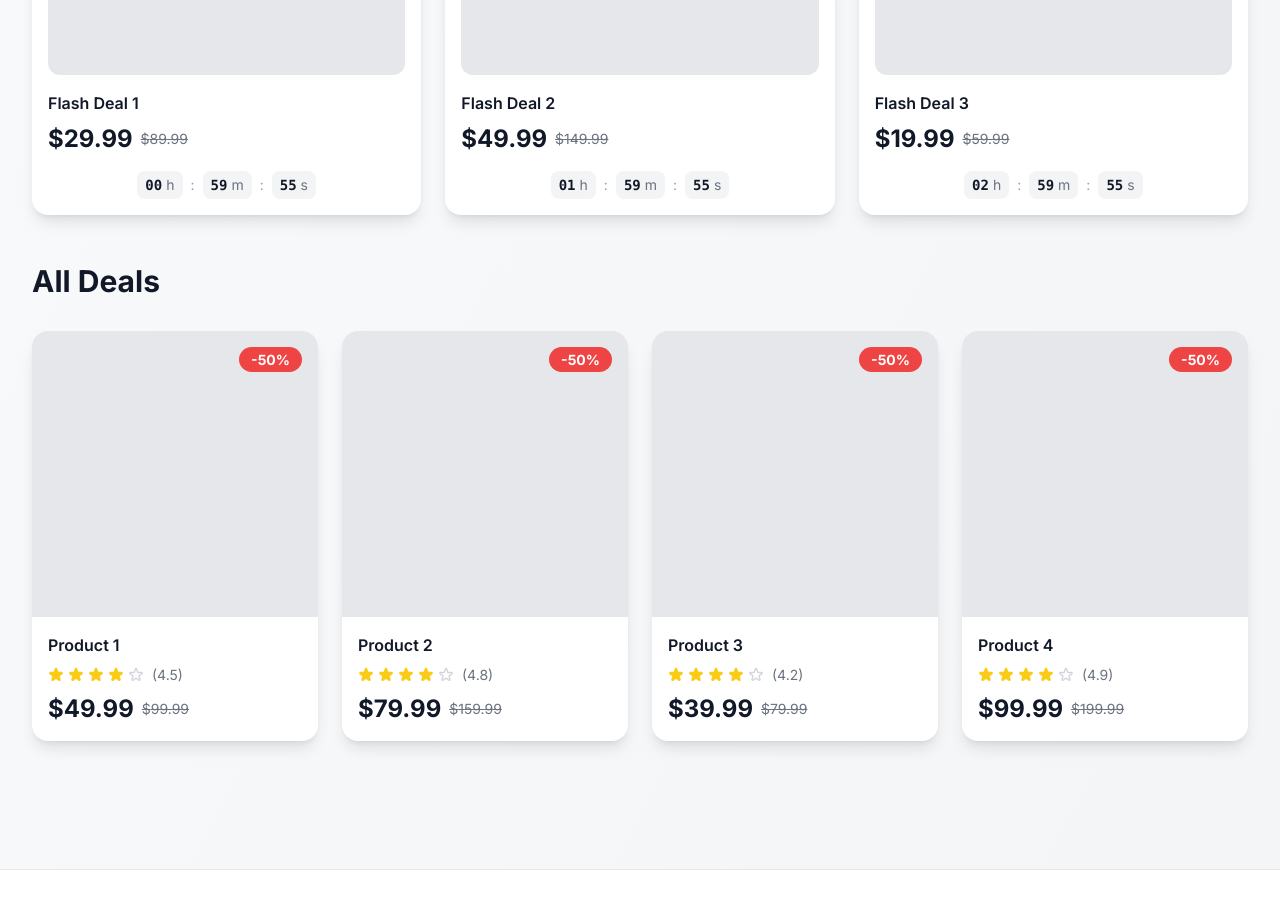
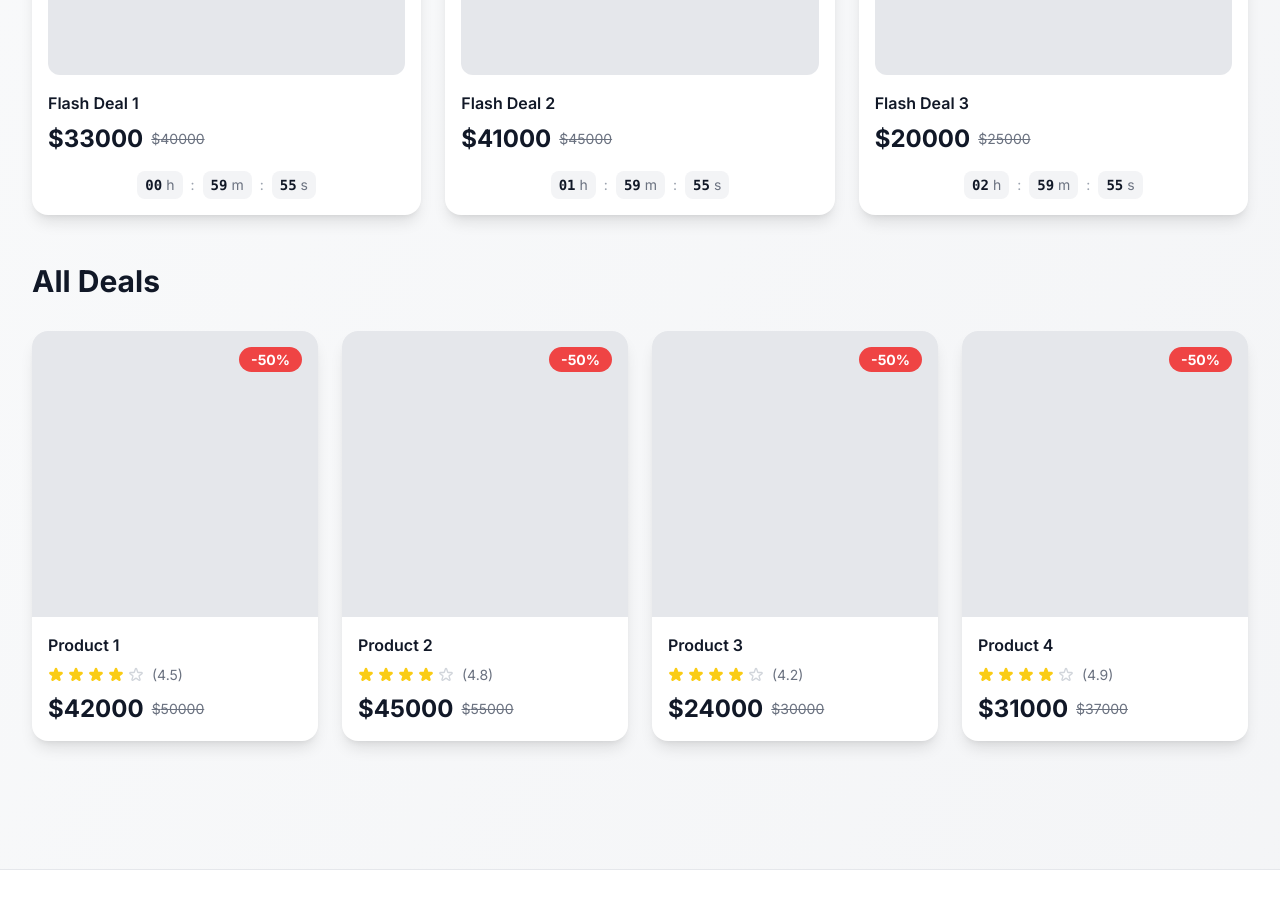
Before and after one commit to Demetrius-Ngadaya/THEMATH, a Next.js app: page /deals in a window 1280 px wide. Shown: the part 820-1736 px from the top of the page. Built offline with nearby package versions, Linux system fonts and the light colour scheme.

Commit message:
Update product and flash deal prices

```diff
--- a/src/app/deals/page.js
+++ b/src/app/deals/page.js
@@ -14,19 +14,19 @@ export default function DealsPage() {
         // Simulate API call
         setTimeout(() => {
             setDeals([
-                { id: 1, name: "Product 1", price: 49.99, originalPrice: 99.99, discount: 50, image: "/product1.jpg", rating: 4.5 },
-                { id: 2, name: "Product 2", price: 79.99, originalPrice: 159.99, discount: 50, image: "/product2.jpg", rating: 4.8 },
-                { id: 3, name: "Product 3", price: 39.99, originalPrice: 79.99, discount: 50, image: "/product3.jpg", rating: 4.2 },
-                { id: 4, name: "Product 4", price: 99.99, originalPrice: 199.99, discount: 50, image: "/product4.jpg", rating: 4.9 },
+                { id: 1, name: "Product 1", price: 42000, originalPrice: 50000, discount: 50, image: "/product1.jpg", rating: 4.5 },
+                { id: 2, name: "Product 2", price: 45000, originalPrice: 55000, discount: 50, image: "/product2.jpg", rating: 4.8 },
+                { id: 3, name: "Product 3", price: 24000, originalPrice: 30000, discount: 50, image: "/product3.jpg", rating: 4.2 },
+                { id: 4, name: "Product 4", price: 31000, originalPrice: 37000, discount: 50, image: "/product4.jpg", rating: 4.9 },
             ])
             setIsLoading(false)
         }, 1000)
     }, [])
 
     const flashDeals = [
-        { id: 1, name: "Flash Deal 1", price: 29.99, originalPrice: 89.99, discount: 66, endsIn: 3600 },
-        { id: 2, name: "Flash Deal 2", price: 49.99, originalPrice: 149.99, discount: 67, endsIn: 7200 },
-        { id: 3, name: "Flash Deal 3", price: 19.99, originalPrice: 59.99, discount: 67, endsIn: 10800 },
+        { id: 1, name: "Flash Deal 1", price: 33000, originalPrice: 40000, discount: 66, endsIn: 3600 },
+        { id: 2, name: "Flash Deal 2", price: 41000, originalPrice: 45000, discount: 67, endsIn: 7200 },
+        { id: 3, name: "Flash Deal 3", price: 20000, originalPrice: 25000, discount: 67, endsIn: 10800 },
     ]
 
     return (
```
